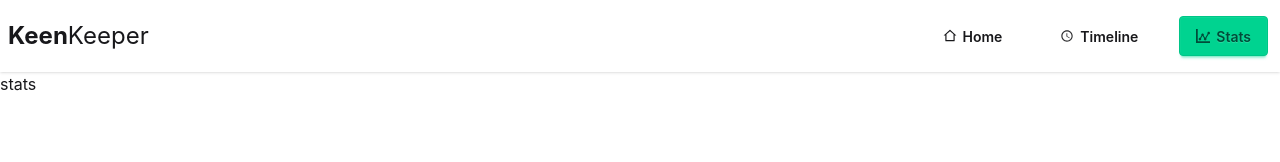
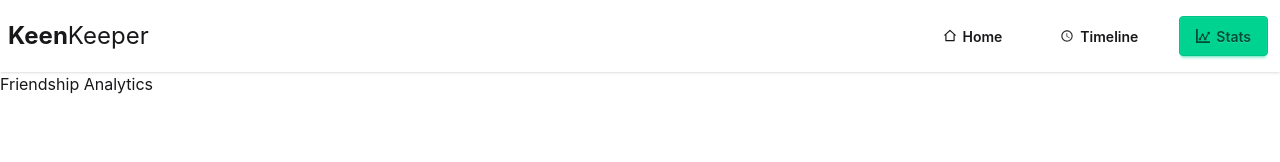
Before and after one commit to sba5022/Assignment-7, a React (Vite) app: page /stats in a window 1280 px wide. Shown: the top 162 px of the page. Built offline with nearby package versions, Linux system fonts and the light colour scheme.

Commit message:
fallback

```diff
--- a/src/Component/Home.jsx
+++ b/src/Component/Home.jsx
@@ -8,7 +8,8 @@ import { DiVim } from 'react-icons/di';
 const Home = () => {
     return (<>
        <Banner/>
-       <AllFriends/>
+
+      <Suspense fallback={ <span className="loading loading-spinner loading-xl mx-150"></span>}> <AllFriends/></Suspense>
 
 
         </>
--- a/src/Component/Stats.jsx
+++ b/src/Component/Stats.jsx
@@ -3,7 +3,9 @@ import React from 'react';
 const Stats = () => {
     return (
         <div>
-            stats
+       <div>
+        <h2>Friendship Analytics</h2>
+       </div>
         </div>
     );
 };
--- a/src/friens/FriendsDetails.jsx
+++ b/src/friens/FriendsDetails.jsx
@@ -67,7 +67,7 @@ const FriendsDetails = () => {
       ? "badge bg-yellow-500 text-white"
       : "badge bg-gray-500 text-white"
   }`}>{expectedFriend.status}</div>
-  <p className='text-gray-400'>Preferred: email</p>
+  <p className='text-gray-400'>{expectedFriend.email}</p>
     </div>
   </div>
 </div>
```
